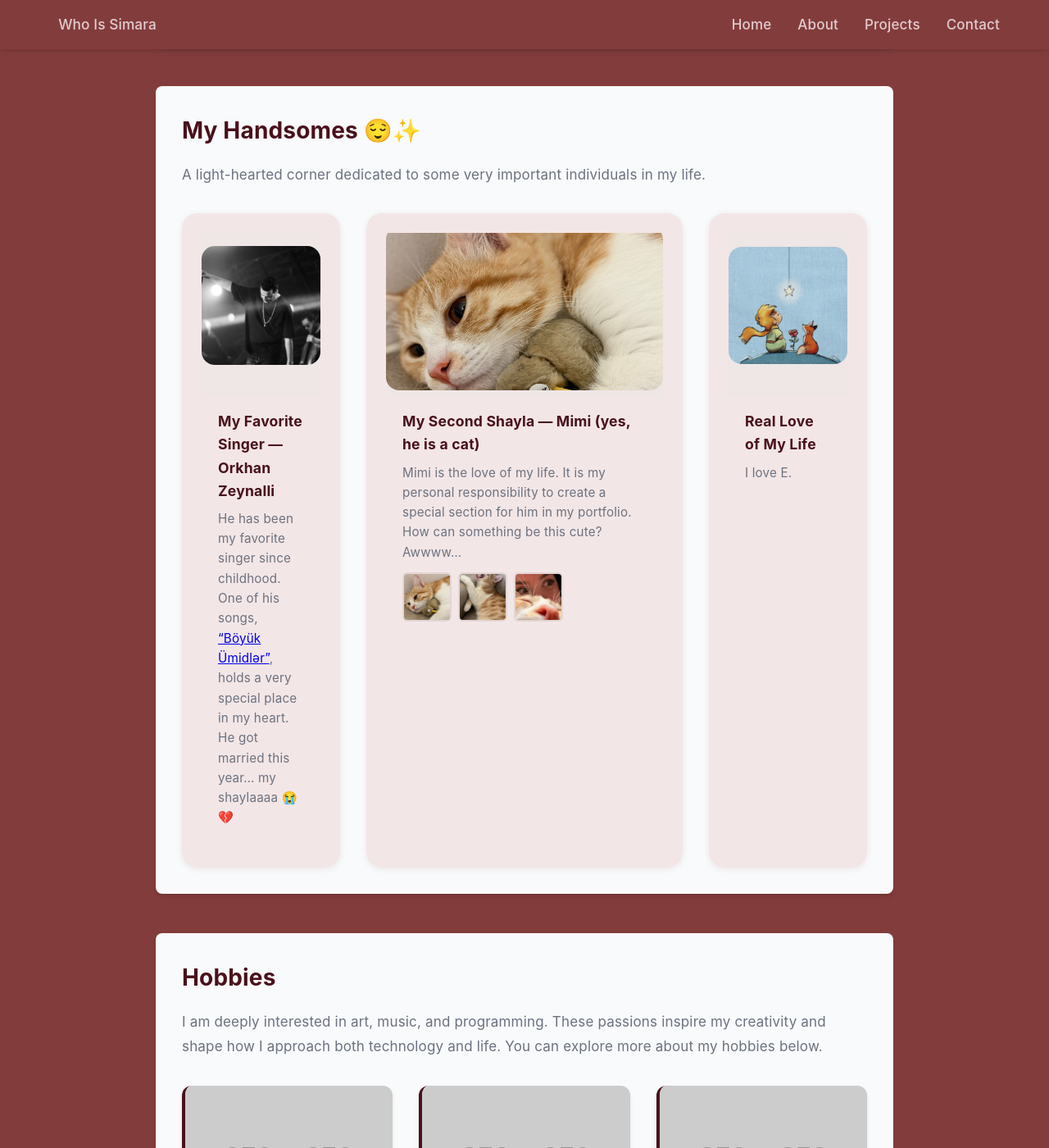
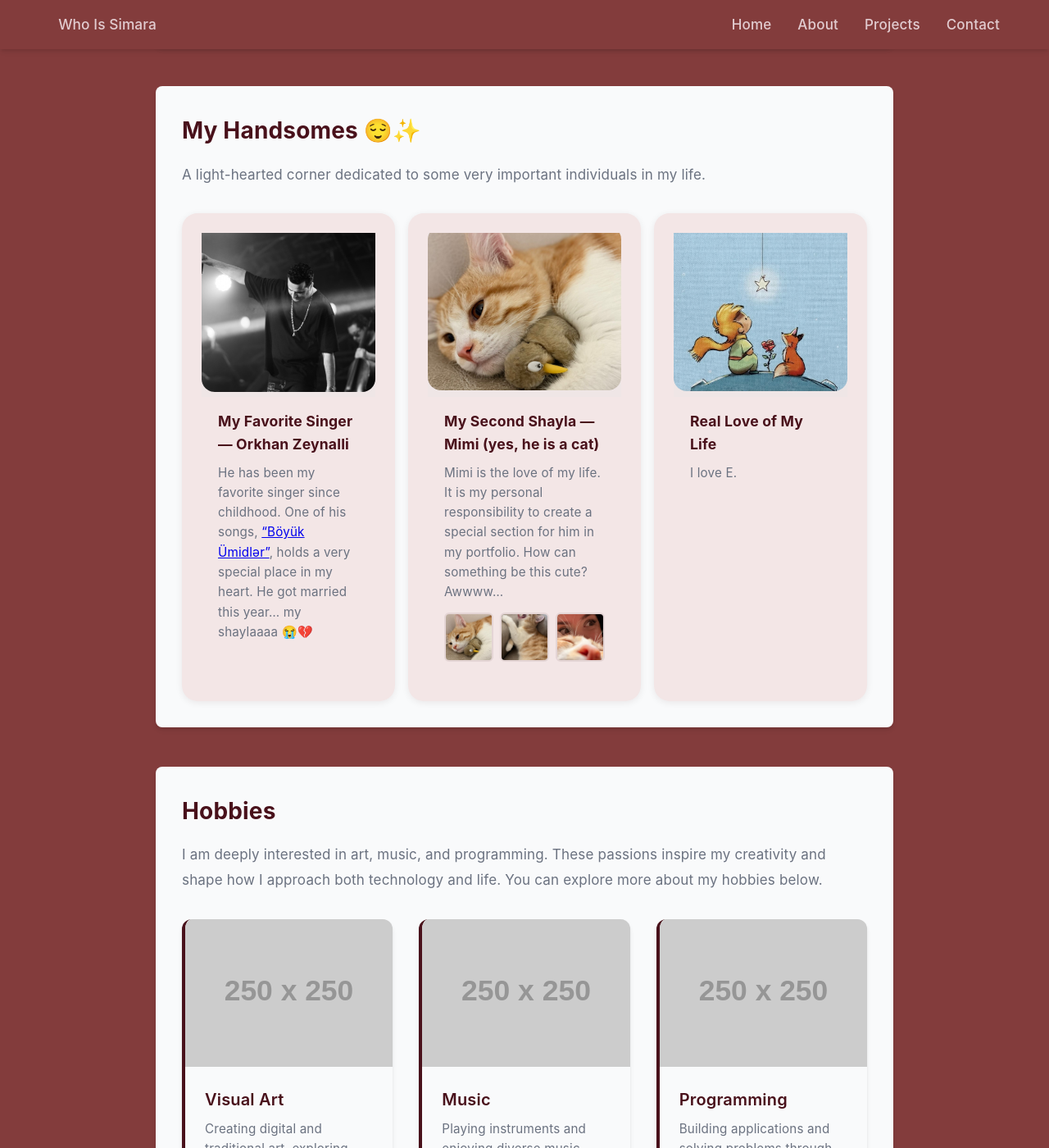
Before and after one commit to alys27/who-is-simara, a Jekyll site: the page built from about.html, in a window 1280 px wide and 1400 px high, scrolled down 1325 px. Shown: the whole window at 82% size. Built offline with Jekyll 4.4.1, drawn with Linux system fonts in a browser that asks for light colours.

Commit message:
ready frames in about page'

```diff
--- a/css/style.css
+++ b/css/style.css
@@ -145,12 +145,13 @@ body {
 }
 /* My Handsomes Section */
 .handsomes-grid {
-    display: grid;
-    grid-template-columns: 1fr 2fr 1fr;
-    gap: 2rem;
+     display: grid;
+    grid-template-columns: 1fr 1fr 1fr;
+    gap: 1rem;
     margin-top: 2rem;
 }
 .handsome-card {
+    width: 100%;
     background: var(--wine-100);
     border-radius: 1.2rem;
     box-shadow: 0 2px 8px rgba(56, 19, 19, 0.08);
@@ -168,9 +169,9 @@ body {
     box-shadow: none;
     pointer-events: none;
 }
-.handsome-card--mimi {
+/* .handsome-card--mimi {
     grid-column: 2 / span 1;
-}
+} */
 .handsome-image img {
     width: 350px;
     height: 220px;
--- a/projects.html
+++ b/projects.html
@@ -19,10 +19,7 @@ description: My projects and portfolio
                 <div class="project-content">
                     <h2>Project 1: Personal Portfolio Website</h2>
                     <p class="project-description">
-                        This is my personal portfolio website created for the SITE 1101 course.
-                        The website is built using Jekyll, HTML, CSS, and JavaScript.
-                        It features a responsive design that works well on mobile, tablet, and desktop devices.
-                        The website is hosted on GitHub Pages.
+
                     </p>
                     <div class="project-tech">
                         <span class="tech-tag">Jekyll</span>
```
